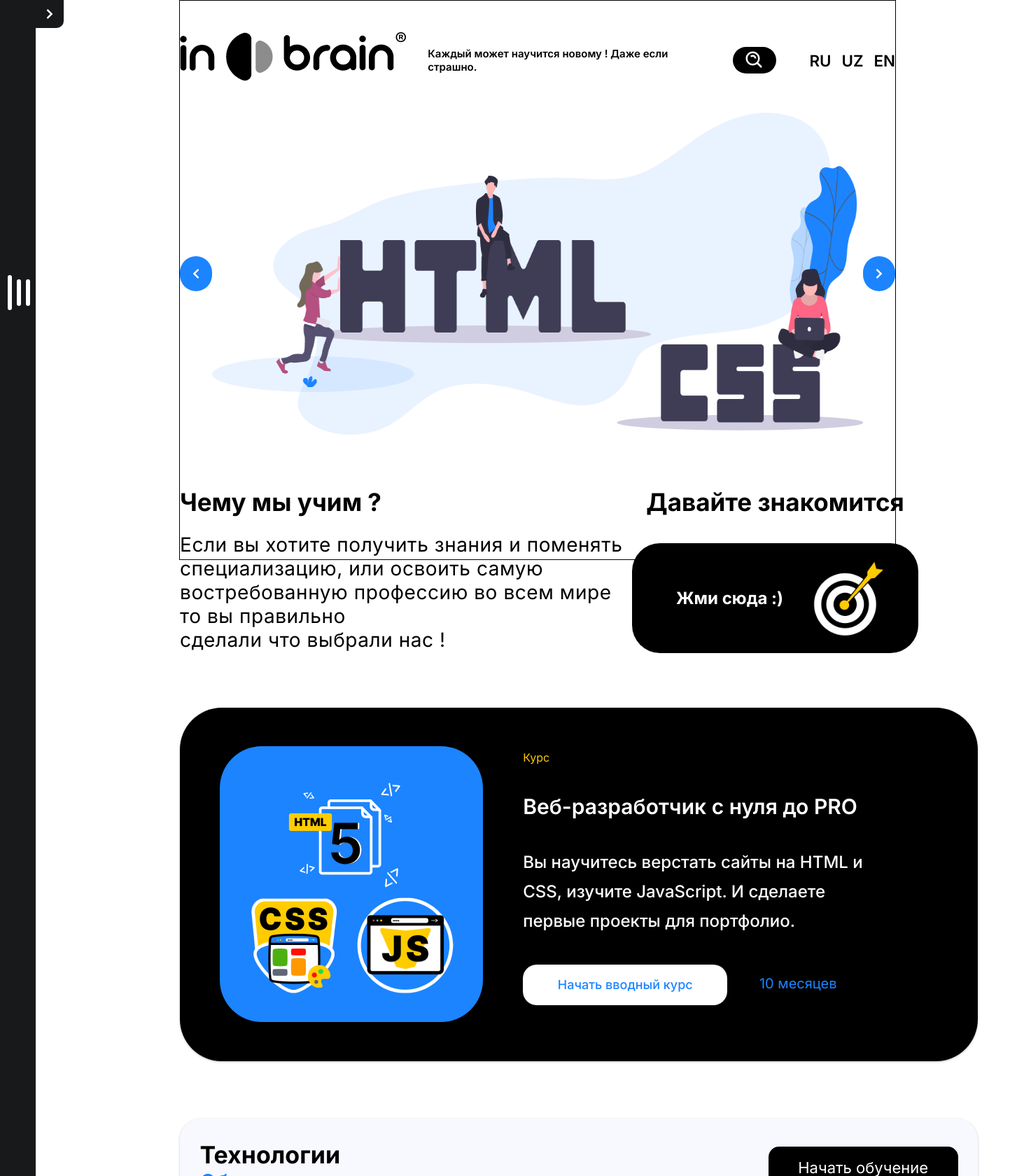
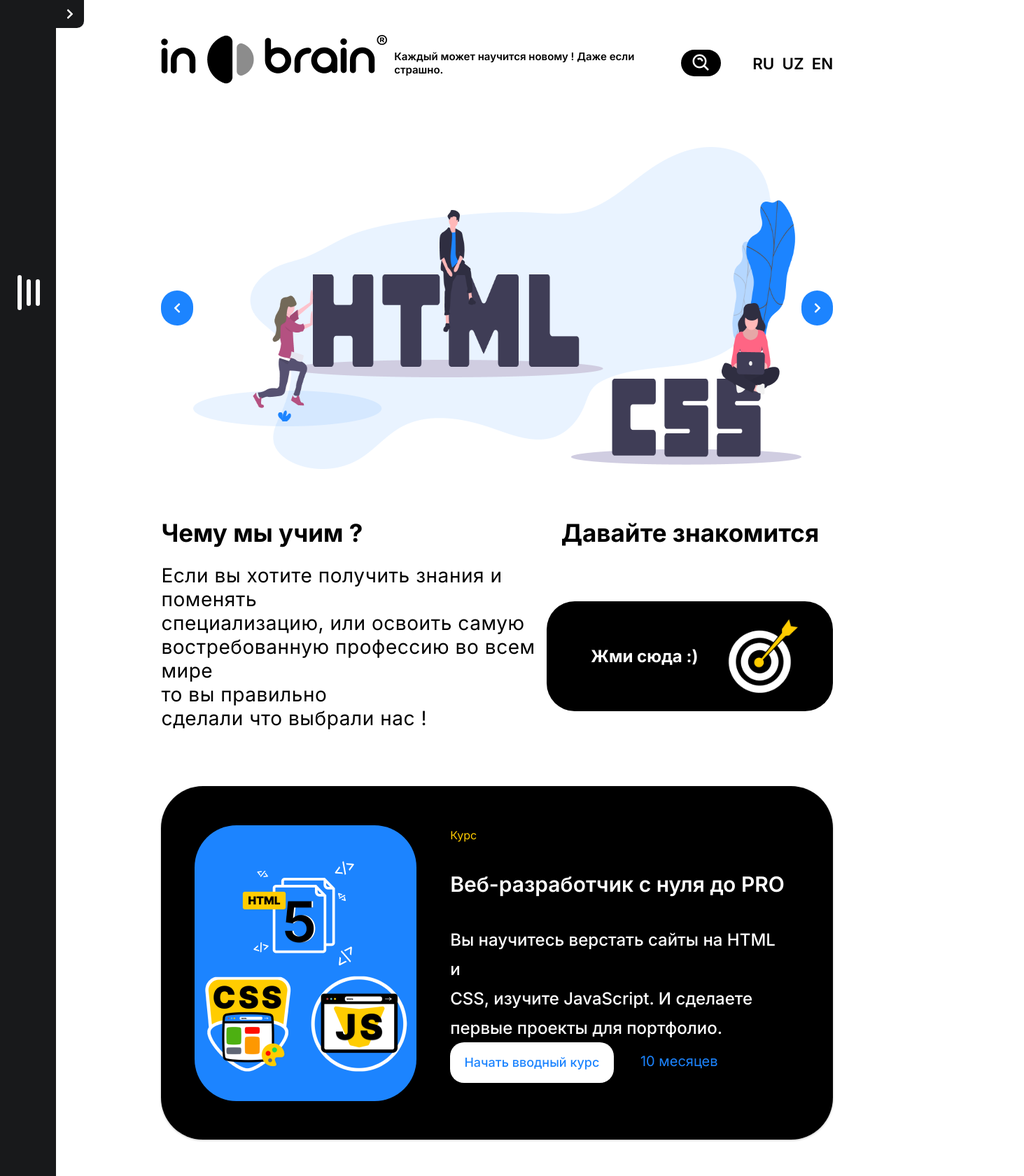
Before and after one commit to okhmadjonov/inbrain, a React (Create React App) app: page / in a window 1280 px wide. Shown: the top 1680 px of the page at 70% size, 1463 px wide, since content can reach past the window. Built offline with nearby package versions, Linux system fonts and the light colour scheme.

Commit message:
Home page resize fixed

```diff
--- a/src/components/App/App.jsx
+++ b/src/components/App/App.jsx
@@ -17,7 +17,7 @@ function App() {
       <div className="app">
         <div className="app__container">
           <Sidebar />
-          <div className="home__container">
+          <div className="app__home__container">
             <Routes>
               <Route path="/" element={<Home />} />
               <Route path="/Webdev/lesson_1" element={<HtmlMainPanel />} />
--- a/src/components/App/App.scss
+++ b/src/components/App/App.scss
@@ -9,10 +9,13 @@
     position: relative;
     margin: 0 auto;
     display: grid;
-    grid-template-columns: 20% 80%;
+    // display: flex;
+    // grid-template-columns: 1fr 1fr;
+    grid-template-columns: 18% 75%;
 
-    .home__container {
+    .app__home__container {
       width: 100%;
+      max-width: 1289px;
       height: 100vh;
       margin: 0 auto;
     }
--- a/src/components/Header/Header.scss
+++ b/src/components/Header/Header.scss
@@ -6,9 +6,7 @@
   align-items: center;
   justify-content: space-between;
   align-items: center;
-
-  margin-top: 30px;
-
+  margin-top: 50px;
 
   .logo {
     width: 30%;
--- a/src/components/Sidebar/Sidebar.scss
+++ b/src/components/Sidebar/Sidebar.scss
@@ -1,6 +1,5 @@
 .sidebar {
   width: 100%;
   height: 100%;
-  max-width: 20%;
   z-index: 111;
 }
--- a/src/components/Sidebar/menu/menu.jsx
+++ b/src/components/Sidebar/menu/menu.jsx
@@ -3,18 +3,14 @@ import styled from "styled-components";
 import { Link } from "react-router-dom";
 import * as FaIcons from "react-icons/fa";
 import * as AiIcons from "react-icons/ai";
-
 import petrov from "../../../assets/images/petrov.png";
 import { Accordion } from "@mui/material";
 import AccordionSummary from "@mui/material/AccordionSummary";
 import AccordionDetails from "@mui/material/AccordionDetails";
 import { MdExpandMore } from "react-icons/md";
 import Typography from "@mui/material/Typography";
-
 import { IconContext } from "react-icons/lib";
-
 import "./menu.scss";
-
 import Burger from "./Burger";
 
 const Nav = styled.div`
@@ -22,7 +18,7 @@ const Nav = styled.div`
   margin-left: auto;
   background-color: #18191b;
   height: 5400px;
-  width: 51px;
+  width: 80px;
   text-align: center;
   display: flex;
   justify-content: center;
@@ -53,8 +49,8 @@ const NavIcon = styled(Link)`
 
 const SidebarNav = styled.nav`
   background: #15171c;
-  width: 15%;
-  max-width: 15%;
+  width: 17%;
+  max-width: 17%;
   height: 5400px;
   display: flex;
   justify-content: center;
@@ -89,7 +85,11 @@ const Sidebar = () => {
           <SidebarWrap>
             <Navopen to="#">
               <AiIcons.AiOutlineClose
-                style={{ color: "#ffcc00" }}
+                style={{
+                  color: "#ffcc00",
+                  fontSize: "20px",
+                  fontWeight: "700",
+                }}
                 onClick={showSidebar}
               />
             </Navopen>
--- a/src/pages/Home/Home.jsx
+++ b/src/pages/Home/Home.jsx
@@ -157,9 +157,7 @@ const Home = () => {
   return (
     <div className="home">
       <div className="home__container">
-        <div className="header">
-          <Header title={headerTitle} />
-        </div>
+        <Header title={headerTitle} />
         <div className="app__main-container">
           <CarouselCompound infinite>
             <CarouselCompound.Page>
--- a/src/pages/Home/Home.scss
+++ b/src/pages/Home/Home.scss
@@ -2,11 +2,11 @@
   width: 100%;
 
   .home__container {
-    border: 1px solid black;
     .app__main-container {
+      width: 100%;
       display: flex;
       flex-direction: column;
-      margin-top: 50px;
+      margin-top: 80px;
     }
     .video {
       width: 12%;
@@ -34,6 +34,7 @@
       width: 100%;
       border: none;
       justify-content: space-between;
+
       .teachhead {
         font-family: "Inter";
         font-style: normal;
@@ -43,7 +44,7 @@
         color: #000000;
       }
       .teachtxt {
-        width: 646px;
+        width: 100%;
         height: 90%;
         font-family: "Inter";
         font-style: normal;
@@ -52,7 +53,6 @@
         font-size: 28px;
         line-height: 34px;
         letter-spacing: 0.02em;
-
         color: #000000;
       }
 
@@ -67,7 +67,6 @@
           font-size: 35px;
           line-height: 48px;
           text-align: center;
-
           color: #000000;
         }
 
@@ -122,7 +121,7 @@
     }
 
     .webdev {
-      width: 1140px;
+      width: 100%;
       height: 505px;
       margin-top: 80px;
 
@@ -233,8 +232,7 @@
     }
 
     .courses_part {
-      width: 1140px;
-
+      width: 100%;
       height: 1400px;
       background: #f8f8ff;
       margin-top: 82px;
@@ -285,7 +283,7 @@
         }
       }
       .aboutourtechnology {
-        width: 1177.22px;
+        width: 100%;
         height: 104.19px;
         margin-left: 2.5%;
         font-family: "Inter";
@@ -309,7 +307,7 @@
         display: flex;
 
         .item {
-          width: 348px;
+          width: 30%;
           height: 497.94px;
           display: grid;
           align-items: center;
@@ -367,7 +365,7 @@
     }
 
     .jobdeveloper {
-      width: 1140px;
+      width: 100%;
       height: 500px;
       margin-top: 80px;
       .jobhead {
@@ -382,7 +380,7 @@
       }
 
       .tasksdeveloper {
-        width: 1140px;
+        width: 100%;
         justify-content: space-between;
         display: flex;
         align-items: center;
@@ -455,13 +453,15 @@
 
     .contactus {
       display: flex;
-      width: 1140px;
+      width: 100%;
       height: 450px;
       gap: 30px;
       margin-top: 150px;
       background: #f8f8ff;
       box-shadow: 0px 1px 3px rgba(0, 0, 0, 0.25);
       border-radius: 30px;
+      .helpchoosing {
+        width: 50%;
         .choosing {
           font-family: "Inter";
           font-style: normal;
@@ -480,22 +480,27 @@
           .asktxt {
             width: 371px;
             height: 215px;
-
             font-family: "Inter";
             font-style: normal;
             font-weight: 400;
             font-size: 22px;
             line-height: 31px;
-
             color: #000000;
           }
         }
+      }
       .registr {
+        width: 50%;
         margin-top: 60px;
         display: grid;
+        padding: 0px 30px 10px 0px;
         gap: 15px;
+        input {
+          padding-left: 25px;
+          outline: none !important;
+        }
         .name {
-          width: 500px;
+          width: 100%;
           height: 50px;
           font-size: 24px;
           background: #ffffff;
@@ -506,7 +511,7 @@
           }
         }
         .phone {
-          width: 500px;
+          width: 100%;
           height: 60px;
           font-size: 24px;
           background: #ffffff;
@@ -517,7 +522,7 @@
           }
         }
         .email {
-          width: 500px;
+          width: 100%;
           height: 60px;
           font-size: 24px;
           background: #ffffff;
@@ -529,8 +534,11 @@
         }
         .sendinfo {
           display: flex;
+          width: 100%;
+          align-items: center;
+          justify-content: space-between;
           .soglasie {
-            width: 244px;
+            width: 50%;
             height: 55px;
             font-family: "Inter";
             font-style: normal;
@@ -540,7 +548,7 @@
             color: #000000;
           }
           .registr_btn {
-            width: 255px;
+            width: 50%;
             height: 60px;
             font-family: "Inter";
             font-style: normal;
@@ -567,7 +575,7 @@
 
     .reviews_part {
       margin-top: 90px;
-      width: 1140px;
+      width: 100%;
       .reviewhead {
         font-family: "Inter";
         font-style: normal;
@@ -605,13 +613,12 @@
           font-size: 24px;
           line-height: 34px;
           letter-spacing: 0.02em;
-
           color: #000000;
         }
       }
       .comment {
         margin-top: 40px;
-        width: 366.66px;
+        width: 90%;
         height: 399.72px;
         background: #000000;
         border-radius: 30px;
```
Lines whose indentation alone changed are shown as unchanged.
